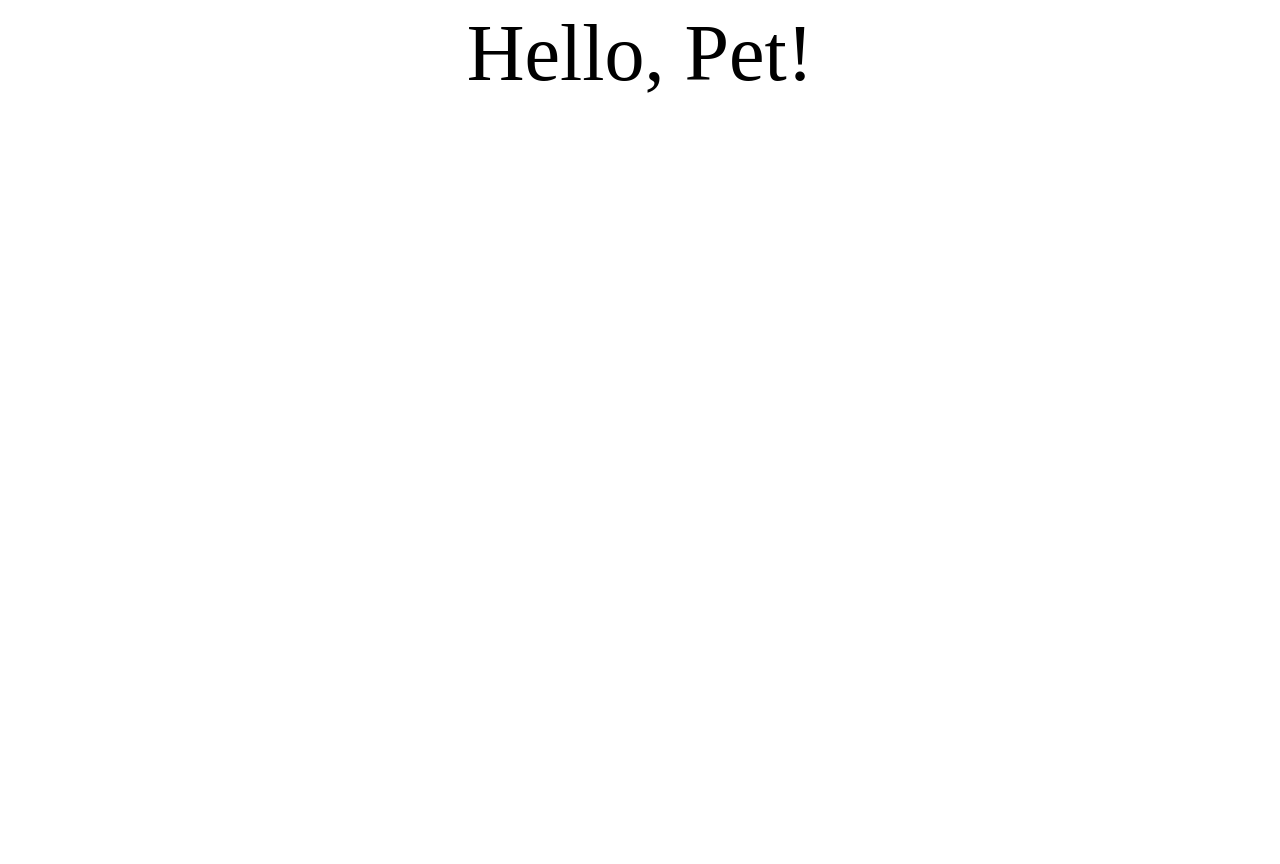
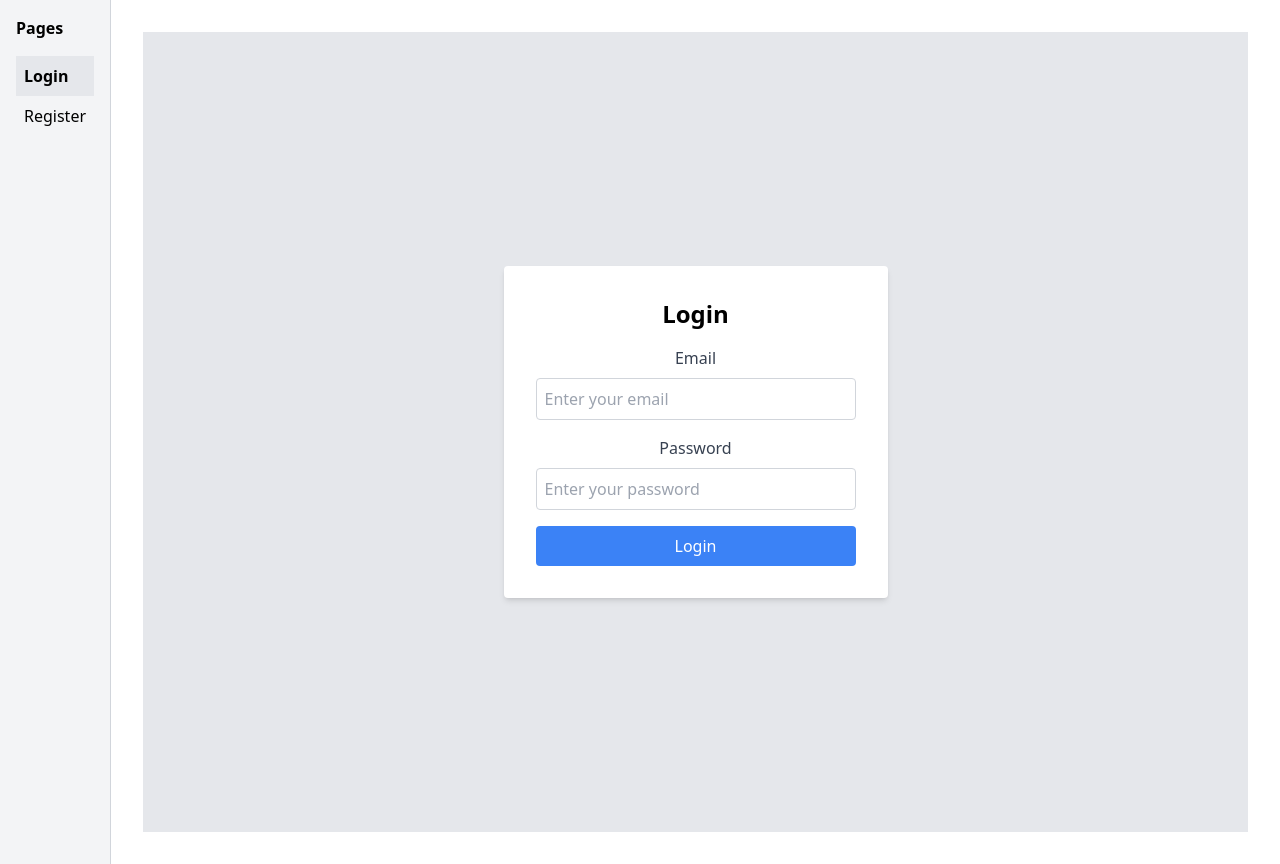
Before and after one commit to judigot/vet-frontend, a React (Vite) app: page / in a window 1280 px wide. Before the commit the page ends 800 px from the top, so only its background shows below. Built offline with nearby package versions, Linux system fonts and the light colour scheme.

Commit message:
feat: add mock pages

```diff
--- a/src/App.tsx
+++ b/src/App.tsx
@@ -1,21 +1,45 @@
-import React, { useEffect } from 'react';
+import React, { useState } from 'react';
+import '@/styles/scss/main.scss';
+import Login from '@/components/Login';
+import Register from '@/components/Register';
 
-interface IData {
-  message: string;
-}
+// Define the available pages and their components
+const pages = {
+  // Add more pages here as needed
+    login: Login,
+    register: Register,
+};
+
+type PageKey = keyof typeof pages;
 
 function App() {
-  const [data, setData] = React.useState<IData | undefined>(undefined);
+    const [currentPage, setCurrentPage] = useState<PageKey>('login');
 
-  useEffect(() => {
+    const handleNavigation = (page: PageKey) => {
+        setCurrentPage(page);
+    };
 
-  }, []);
+    const CurrentPageComponent = pages[currentPage];
 
-  return (
-    <div style={{ zoom: '500%', textAlign: 'center' }}>
-      Hello, Pet!
-    </div>
-  );
+    return (
+        <div className="grid grid-cols-[auto_1fr] h-screen">
+            <div className="border-r border-gray-300 p-4 bg-gray-100 w-auto">
+                <h2 className="font-bold mb-4">Pages</h2>
+                {Object.keys(pages).map((page) => (
+                    <div
+                        key={page}
+                        className={`cursor-pointer p-2 hover:bg-gray-200 ${currentPage === page ? 'bg-gray-200 font-bold' : ''}`}
+                        onClick={() => handleNavigation(page as PageKey)}
+                    >
+                        {page.charAt(0).toUpperCase() + page.slice(1)}
+                    </div>
+                ))}
+            </div>
+            <div className="p-8 text-center">
+                <CurrentPageComponent />
+            </div>
+        </div>
+    );
 }
 
 export default App;
--- /dev/null
+++ b/src/components/Login.tsx
@@ -0,0 +1,62 @@
+import React, { useState } from 'react';
+
+function Login() {
+    const [email, setEmail] = useState<string>('');
+    const [password, setPassword] = useState<string>('');
+
+    const handleSubmit = (event: React.FormEvent<HTMLFormElement>) => {
+        event.preventDefault();
+        // Handle login logic here
+        console.log('Email:', email);
+        console.log('Password:', password);
+        // Reset form
+        setEmail('');
+        setPassword('');
+    };
+
+    return (
+        <div className="flex justify-center items-center h-screen bg-gray-200">
+            <div className="bg-white p-8 rounded shadow-md w-96">
+                <h2 className="text-2xl font-bold mb-4 text-center">Login</h2>
+                <form onSubmit={handleSubmit}>
+                    <div className="mb-4">
+                        <label className="block text-gray-700 mb-2" htmlFor="email">
+                            Email
+                        </label>
+                        <input
+                            type="email"
+                            id="email"
+                            value={email}
+                            onChange={(e) => setEmail(e.target.value)}
+                            required
+                            className="border border-gray-300 p-2 w-full rounded"
+                            placeholder="Enter your email"
+                        />
+                    </div>
+                    <div className="mb-4">
+                        <label className="block text-gray-700 mb-2" htmlFor="password">
+                            Password
+                        </label>
+                        <input
+                            type="password"
+                            id="password"
+                            value={password}
+                            onChange={(e) => setPassword(e.target.value)}
+                            required
+                            className="border border-gray-300 p-2 w-full rounded"
+                            placeholder="Enter your password"
+                        />
+                    </div>
+                    <button
+                        type="submit"
+                        className="bg-blue-500 text-white py-2 px-4 rounded w-full hover:bg-blue-600"
+                    >
+                        Login
+                    </button>
+                </form>
+            </div>
+        </div>
+    );
+}
+
+export default Login;
--- /dev/null
+++ b/src/components/Register.tsx
@@ -0,0 +1,101 @@
+import React, { useState } from 'react';
+
+function Register() {
+    const [name, setName] = useState<string>('');
+    const [email, setEmail] = useState<string>('');
+    const [password, setPassword] = useState<string>('');
+    const [confirmPassword, setConfirmPassword] = useState<string>('');
+
+    const handleSubmit = (event: React.FormEvent<HTMLFormElement>) => {
+        event.preventDefault();
+        // Handle registration logic here
+        if (password !== confirmPassword) {
+            console.error("Passwords don't match!");
+            return;
+        }
+
+        console.log('Name:', name);
+        console.log('Email:', email);
+        console.log('Password:', password);
+
+        // Reset form
+        setName('');
+        setEmail('');
+        setPassword('');
+        setConfirmPassword('');
+    };
+
+    return (
+        <div className="flex justify-center items-center h-screen bg-gray-200">
+            <div className="bg-white p-8 rounded shadow-md w-96">
+                <h2 className="text-2xl font-bold mb-4 text-center">Register</h2>
+                <form onSubmit={handleSubmit}>
+                    <div className="mb-4">
+                        <label className="block text-gray-700 mb-2" htmlFor="name">
+                            Name
+                        </label>
+                        <input
+                            type="text"
+                            id="name"
+                            value={name}
+                            onChange={(e) => setName(e.target.value)}
+                            required
+                            className="border border-gray-300 p-2 w-full rounded"
+                            placeholder="Enter your name"
+                        />
+                    </div>
+                    <div className="mb-4">
+                        <label className="block text-gray-700 mb-2" htmlFor="email">
+                            Email
+                        </label>
+                        <input
+                            type="email"
+                            id="email"
+                            value={email}
+                            onChange={(e) => setEmail(e.target.value)}
+                            required
+                            className="border border-gray-300 p-2 w-full rounded"
+                            placeholder="Enter your email"
+                        />
+                    </div>
+                    <div className="mb-4">
+                        <label className="block text-gray-700 mb-2" htmlFor="password">
+                            Password
+                        </label>
+                        <input
+                            type="password"
+                            id="password"
+                            value={password}
+                            onChange={(e) => setPassword(e.target.value)}
+                            required
+                            className="border border-gray-300 p-2 w-full rounded"
+                            placeholder="Enter your password"
+                        />
+                    </div>
+                    <div className="mb-4">
+                        <label className="block text-gray-700 mb-2" htmlFor="confirm-password">
+                            Confirm Password
+                        </label>
+                        <input
+                            type="password"
+                            id="confirm-password"
+                            value={confirmPassword}
+                            onChange={(e) => setConfirmPassword(e.target.value)}
+                            required
+                            className="border border-gray-300 p-2 w-full rounded"
+                            placeholder="Confirm your password"
+                        />
+                    </div>
+                    <button
+                        type="submit"
+                        className="bg-green-500 text-white py-2 px-4 rounded w-full hover:bg-green-600"
+                    >
+                        Register
+                    </button>
+                </form>
+            </div>
+        </div>
+    );
+}
+
+export default Register;
```
